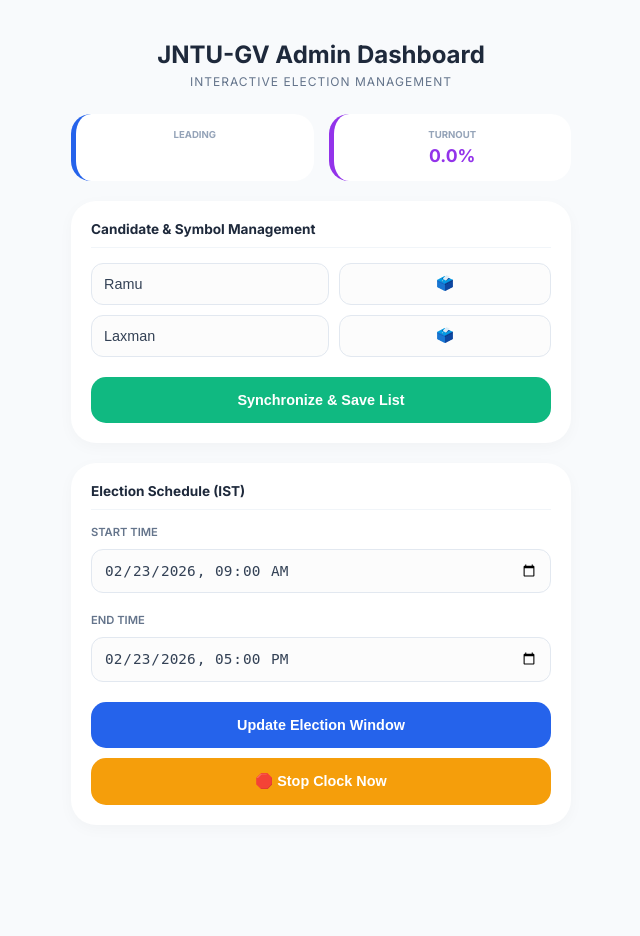
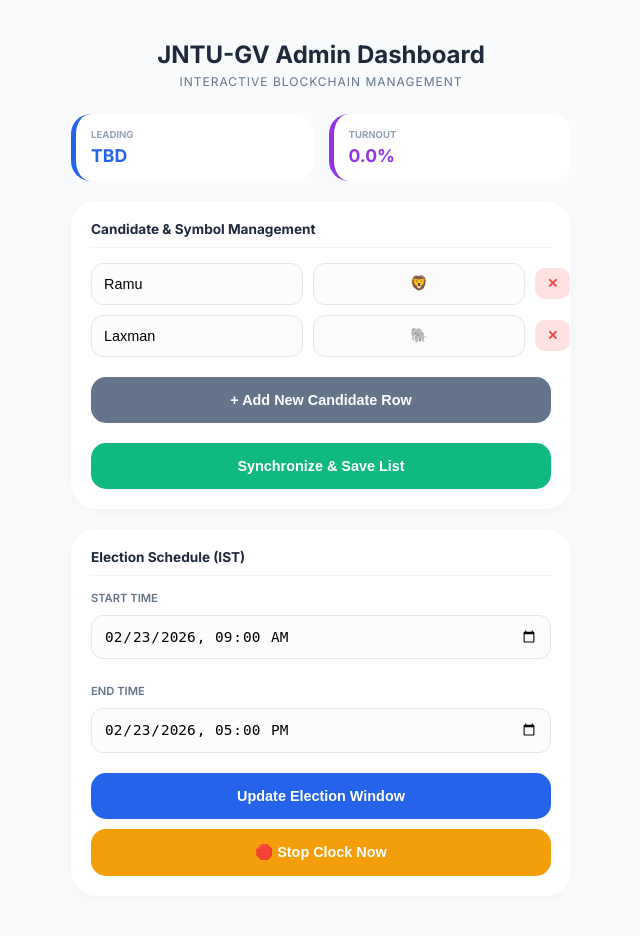
Before and after one commit to prudhvi16131/jntugv-voting-system, a Flask app: page /admin-results/JNTUGV_SECRET in a window 1280 px wide. Shown: the whole page, without its empty margins (319-959 px from the left). Before the commit the page ends 805 px from the top, so only its background shows below. Run offline with Flask 3, Linux system fonts and the light colour scheme.

Commit message:
Added dynamic row creation and deletion for candidates

```diff
--- a/app.py
+++ b/app.py
@@ -1,50 +1,145 @@
-import hashlib, json, time, pytz
+import hashlib
+import json
+import time
 from datetime import datetime
+import pytz
 from flask import Flask, render_template, request, jsonify
 
 app = Flask(__name__)
-app.secret_key = "JNTUGV_2026"
+app.secret_key = "JNTUGV_BLOCKCHAIN_2026_FINAL"
+
+# --- CONFIGURATION ---
 IST = pytz.timezone('Asia/Kolkata')
 ADMIN_SECRET = "JNTUGV_SECRET"
 
-# This dictionary holds your editable data
+# Dynamic Election Data (Editable via Admin Dashboard)
 ELECTION_SETTINGS = {
-    "candidates": [{"name": "Ramu", "symbol": "🦁"}, {"name": "Laxman", "symbol": "🐘"}],
+    "candidates": [
+        {"name": "Ramu", "symbol": "🦁"},
+        {"name": "Laxman", "symbol": "🐘"}
+    ],
     "start_time": "2026-02-23T09:00",
     "end_time": "2026-02-23T17:00",
-    "is_active": True
+    "is_active": True,
+    "authorized_prefix": "24V11A",
+    "range_start": 501,
+    "range_end": 580
 }
 
+# --- BLOCKCHAIN ENGINE ---
 class Blockchain:
     def __init__(self):
-        self.chain = []; self.pending_votes = []; self.nullifiers = set(); self.security_logs = []
+        self.chain = []
+        self.pending_votes = []
+        self.nullifiers = set()
+        self.security_logs = []
         self.create_block(previous_hash='1', proof=100)
+
     def create_block(self, proof, previous_hash):
-        block = {'index': len(self.chain) + 1, 'timestamp': datetime.now(IST).strftime("%Y-%m-%d %H:%M:%S"), 'votes': self.pending_votes, 'proof': proof, 'previous_hash': previous_hash}
-        self.pending_votes = []; self.chain.append(block); return block
+        block = {
+            'index': len(self.chain) + 1,
+            'timestamp': datetime.now(IST).strftime("%Y-%m-%d %H:%M:%S"),
+            'votes': self.pending_votes,
+            'proof': proof,
+            'previous_hash': previous_hash,
+        }
+        self.pending_votes = []
+        self.chain.append(block)
+        return block
+
+    def get_last_block(self):
+        return self.chain[-1]
+
+    def hash(self, block):
+        encoded_block = json.dumps(block, sort_keys=True).encode()
+        return hashlib.sha256(encoded_block).hexdigest()
+
     def get_vote_count(self, name):
-        return sum(1 for b in self.chain for v in b['votes'] if v['candidate'] == name)
+        count = 0
+        for block in self.chain:
+            for v in block['votes']:
+                if v['candidate'] == name:
+                    count += 1
+        return count
 
 blockchain = Blockchain()
 
+# --- ROUTES ---
+
 @app.route('/')
 def index():
-    return render_template('index.html', candidates=[c['name'] for c in ELECTION_SETTINGS["candidates"]])
+    # Automatically reflects the edited list from the Admin page
+    candidate_names = [c['name'] for c in ELECTION_SETTINGS["candidates"]]
+    return render_template('index.html', candidates=candidate_names)
+
+@app.route('/cast_vote', methods=['POST'])
+def cast_vote():
+    student_id = request.form.get('student_id').upper().strip()
+    candidate = request.form.get('candidate')
+
+    # 1. Range & Prefix Validation
+    try:
+        suffix = int(student_id[-4:])
+        is_valid_prefix = student_id.startswith(ELECTION_SETTINGS["authorized_prefix"])
+        is_in_range = ELECTION_SETTINGS["range_start"] <= suffix <= ELECTION_SETTINGS["range_end"]
+
+        if not (is_valid_prefix and is_in_range):
+            blockchain.security_logs.append({
+                "id": student_id, "time": datetime.now(IST).strftime("%H:%M"), "reason": "Out of Range"
+            })
+            return "<h1>Access Denied</h1><p>ID outside voting range.</p>"
+    except:
+        return "<h1>Invalid ID</h1>"
+
+    # 2. Double Voting Check
+    nullifier = hashlib.sha256(student_id.encode()).hexdigest()
+    if nullifier in blockchain.nullifiers:
+        blockchain.security_logs.append({
+            "id": student_id, "time": datetime.now(IST).strftime("%H:%M"), "reason": "Double Vote"
+        })
+        return "<h1>Already Voted</h1>"
+
+    # 3. Add Vote to Blockchain
+    blockchain.nullifiers.add(nullifier)
+    vote_data = {
+        'candidate': candidate,
+        'receipt': hashlib.sha256(str(time.time()).encode()).hexdigest()[:10].upper()
+    }
+    blockchain.pending_votes.append(vote_data)
+    blockchain.create_block(proof=123, previous_hash=blockchain.hash(blockchain.get_last_block()))
+
+    return f"<h1>Vote Success!</h1><p>Receipt ID: {vote_data['receipt']}</p><a href='/'>Back</a>"
 
 @app.route(f'/admin-results/{ADMIN_SECRET}')
 def admin_results():
     vote_counts = {c['name']: blockchain.get_vote_count(c['name']) for c in ELECTION_SETTINGS["candidates"]}
-    turnout = round((len(blockchain.nullifiers) / 80) * 100, 1)
-    return render_template('results.html', settings=ELECTION_SETTINGS, vote_counts=vote_counts, turnout=turnout, logs=blockchain.security_logs)
 
-# This route handles the "Save" button clicks
+    # Calculate Winner
+    winner = max(vote_counts, key=vote_counts.get) if blockchain.nullifiers else "TBD"
+
+    # Turnout percentage
+    total_eligible = (ELECTION_SETTINGS["range_end"] - ELECTION_SETTINGS["range_start"]) + 1
+    turnout = round((len(blockchain.nullifiers) / total_eligible) * 100, 1)
+
+    return render_template('results.html',
+                           settings=ELECTION_SETTINGS,
+                           winner=winner,
+                           turnout=turnout,
+                           vote_counts=vote_counts,
+                           logs=blockchain.security_logs,
+                           current_time=datetime.now(IST).strftime("%d/%m/%Y, %H:%M"))
+
+# --- API FOR INTERACTIVE DASHBOARD ---
 @app.route('/update_settings', methods=['POST'])
 def update_settings():
     data = request.json
-    if 'candidates' in data: ELECTION_SETTINGS["candidates"] = data['candidates']
-    if 'start' in data: ELECTION_SETTINGS["start_time"] = data['start']
-    if 'end' in data: ELECTION_SETTINGS["end_time"] = data['end']
-    return jsonify({"status": "success"})
+    if 'candidates' in data:
+        ELECTION_SETTINGS["candidates"] = data['candidates']
+    if 'start' in data:
+        ELECTION_SETTINGS["start_time"] = data['start']
+    if 'end' in data:
+        ELECTION_SETTINGS["end_time"] = data['end']
+    return jsonify({"status": "success", "message": "Settings Synced!"})
 
 if __name__ == '__main__':
     app.run(debug=True)
--- a/templates/results.html
+++ b/templates/results.html
@@ -3,13 +3,14 @@
 <head>
     <meta charset="UTF-8">
     <meta name="viewport" content="width=device-width, initial-scale=1.0">
-    <title>JNTU-GV Admin | Interactive Control</title>
+    <title>JNTU-GV Admin | Election Control</title>
     <link href="https://fonts.googleapis.com/css2?family=Inter:wght@400;600;700&display=swap" rel="stylesheet">
     <style>
         :root {
             --primary: #2563eb;
             --purple: #9333ea;
             --green: #10b981;
+            --danger: #ef4444;
             --bg: #f8fafc;
         }
 
@@ -20,17 +21,17 @@
         .subtitle { font-size: 0.75rem; color: #64748b; margin-bottom: 25px; text-transform: uppercase; letter-spacing: 1px; }
 
         .card { background: white; border-radius: 25px; padding: 20px; margin-bottom: 20px; box-shadow: 0 4px 15px rgba(0,0,0,0.03); text-align: left; }
-        .section-title { font-size: 0.85rem; font-weight: 700; border-bottom: 1px solid #f1f5f9; padding-bottom: 10px; margin-bottom: 15px; }
+        .section-title { font-size: 0.85rem; font-weight: 700; border-bottom: 1px solid #f1f5f9; padding-bottom: 10px; margin-bottom: 15px; display: flex; justify-content: space-between; align-items: center; }
 
-        /* Input Styles */
-        .row { display: flex; gap: 10px; margin-bottom: 10px; }
+        /* Input Row Styles */
+        .row { display: flex; gap: 10px; margin-bottom: 10px; align-items: center; }
         input {
             padding: 12px;
             border: 1.5px solid #e2e8f0;
             border-radius: 12px;
             font-size: 0.9rem;
             background: #fcfcfc;
-            color: #334155;
+            transition: 0.2s;
         }
         input:focus { outline: none; border-color: var(--primary); background: #fff; }
 
@@ -38,13 +39,20 @@
             width: 100%; padding: 15px; border: none; border-radius: 15px;
             font-weight: 700; cursor: pointer; font-size: 0.9rem; margin-top: 10px; color: white; transition: 0.3s;
         }
+        .btn-add { background: #64748b; margin-bottom: 10px; }
         .btn-green { background: var(--green); }
         .btn-blue { background: var(--primary); }
         .btn-orange { background: #f59e0b; }
 
-        /* Stats Display */
+        .delete-btn {
+            background: #fee2e2; color: var(--danger); border: none;
+            padding: 8px 12px; border-radius: 10px; cursor: pointer; font-weight: bold;
+        }
+        .delete-btn:hover { background: var(--danger); color: white; }
+
+        /* Stats Section */
         .stats-grid { display: grid; grid-template-columns: 1fr 1fr; gap: 15px; margin-bottom: 20px; }
-        .stat-mini { background: #fff; padding: 15px; border-radius: 20px; border-left: 5px solid var(--primary); }
+        .stat-mini { background: #fff; padding: 15px; border-radius: 20px; border-left: 5px solid var(--primary); text-align: left; }
         .stat-label { font-size: 0.6rem; font-weight: 700; color: #94a3b8; text-transform: uppercase; }
         .stat-val { font-size: 1.1rem; font-weight: 700; margin-top: 5px; }
     </style>
@@ -53,12 +61,12 @@
 
 <div class="container">
     <h2>JNTU-GV Admin Dashboard</h2>
-    <div class="subtitle">Interactive Election Management</div>
+    <div class="subtitle">Interactive Blockchain Management</div>
 
     <div class="stats-grid">
         <div class="stat-mini">
             <div class="stat-label">Leading</div>
-            <div class="stat-val" style="color: var(--primary);">{{ winner }}</div>
+            <div class="stat-val" style="color: var(--primary);">{{ winner if winner else "TBD" }}</div>
         </div>
         <div class="stat-mini" style="border-left-color: var(--purple);">
             <div class="stat-label">Turnout</div>
@@ -67,40 +75,59 @@
     </div>
 
     <div class="card">
-        <div class="section-title">Candidate & Symbol Management</div>
+        <div class="section-title">
+            <span>Candidate & Symbol Management</span>
+        </div>
+
         <div id="candidate-list">
-            {% for name, count in vote_counts.items() %}
+            {% for c in settings.candidates %}
             <div class="row candidate-item">
-                <input type="text" class="edit-name" value="{{ name }}" placeholder="Candidate Name" style="flex: 2;">
-                <input type="text" class="edit-symbol" value="🗳️" placeholder="Symbol" style="flex: 0.5; text-align: center;">
+                <input type="text" class="edit-name" value="{{ c.name }}" placeholder="Name" style="flex: 2;">
+                <input type="text" class="edit-symbol" value="{{ c.symbol }}" placeholder="Icon" style="flex: 0.5; text-align: center;">
+                <button type="button" class="delete-btn" onclick="this.parentElement.remove()">✕</button>
             </div>
             {% endfor %}
         </div>
+
+        <button class="btn btn-add" onclick="addNewCandidate()">+ Add New Candidate Row</button>
         <button class="btn btn-green" onclick="saveCandidates()">Synchronize & Save List</button>
     </div>
 
     <div class="card">
         <div class="section-title">Election Schedule (IST)</div>
-        <div class="row" style="flex-direction: column;">
+        <div class="row" style="flex-direction: column; align-items: stretch;">
             <label style="font-size: 0.7rem; font-weight: 600; color: #64748b;">START TIME</label>
-            <input type="datetime-local" id="start_time" value="{{ settings.start_time }}">
+            <input type="datetime-local" id="start_time" value="{{ settings.start_time }}" style="margin-bottom: 15px;">
 
-            <label style="font-size: 0.7rem; font-weight: 600; color: #64748b; margin-top: 10px;">END TIME</label>
+            <label style="font-size: 0.7rem; font-weight: 600; color: #64748b;">END TIME</label>
             <input type="datetime-local" id="end_time" value="{{ settings.end_time }}">
         </div>
         <button class="btn btn-blue" onclick="saveSchedule()">Update Election Window</button>
-        <button class="btn btn-orange" onclick="alert('Election Terminated')">🛑 Stop Clock Now</button>
+        <button class="btn btn-orange" onclick="alert('Manual Override: Blockchain clock stopped.')">🛑 Stop Clock Now</button>
     </div>
 </div>
 
 <script>
-    // Function to save Candidate names and symbols
+    // Injects a new blank candidate row
+    function addNewCandidate() {
+        const list = document.getElementById('candidate-list');
+        const div = document.createElement('div');
+        div.className = 'row candidate-item';
+        div.innerHTML = `
+            <input type="text" class="edit-name" placeholder="New Candidate" style="flex: 2;">
+            <input type="text" class="edit-symbol" value="🗳️" style="flex: 0.5; text-align: center;">
+            <button type="button" class="delete-btn" onclick="this.parentElement.remove()">✕</button>
+        `;
+        list.appendChild(div);
+    }
+
+    // Sends the full list of candidates to app.py
     function saveCandidates() {
         const items = document.querySelectorAll('.candidate-item');
         const candidates = Array.from(items).map(item => ({
             name: item.querySelector('.edit-name').value,
             symbol: item.querySelector('.edit-symbol').value
-        }));
+        })).filter(c => c.name.trim() !== "");
 
         fetch('/update_settings', {
             method: 'POST',
@@ -108,10 +135,10 @@
             body: JSON.stringify({ candidates: candidates })
         })
         .then(res => res.json())
-        .then(data => alert("Blockchain Sync Successful: Candidates Updated!"));
+        .then(data => alert("Success: Election List Synced to Blockchain!"));
     }
 
-    // Function to save Start and End times
+    // Sends the start/end times to app.py
     function saveSchedule() {
         const start = document.getElementById('start_time').value;
         const end = document.getElementById('end_time').value;
@@ -122,7 +149,7 @@
             body: JSON.stringify({ start: start, end: end })
         })
         .then(res => res.json())
-        .then(data => alert("Election Schedule Updated!"));
+        .then(data => alert("Success: Timing Window Updated!"));
     }
 </script>
 
```
